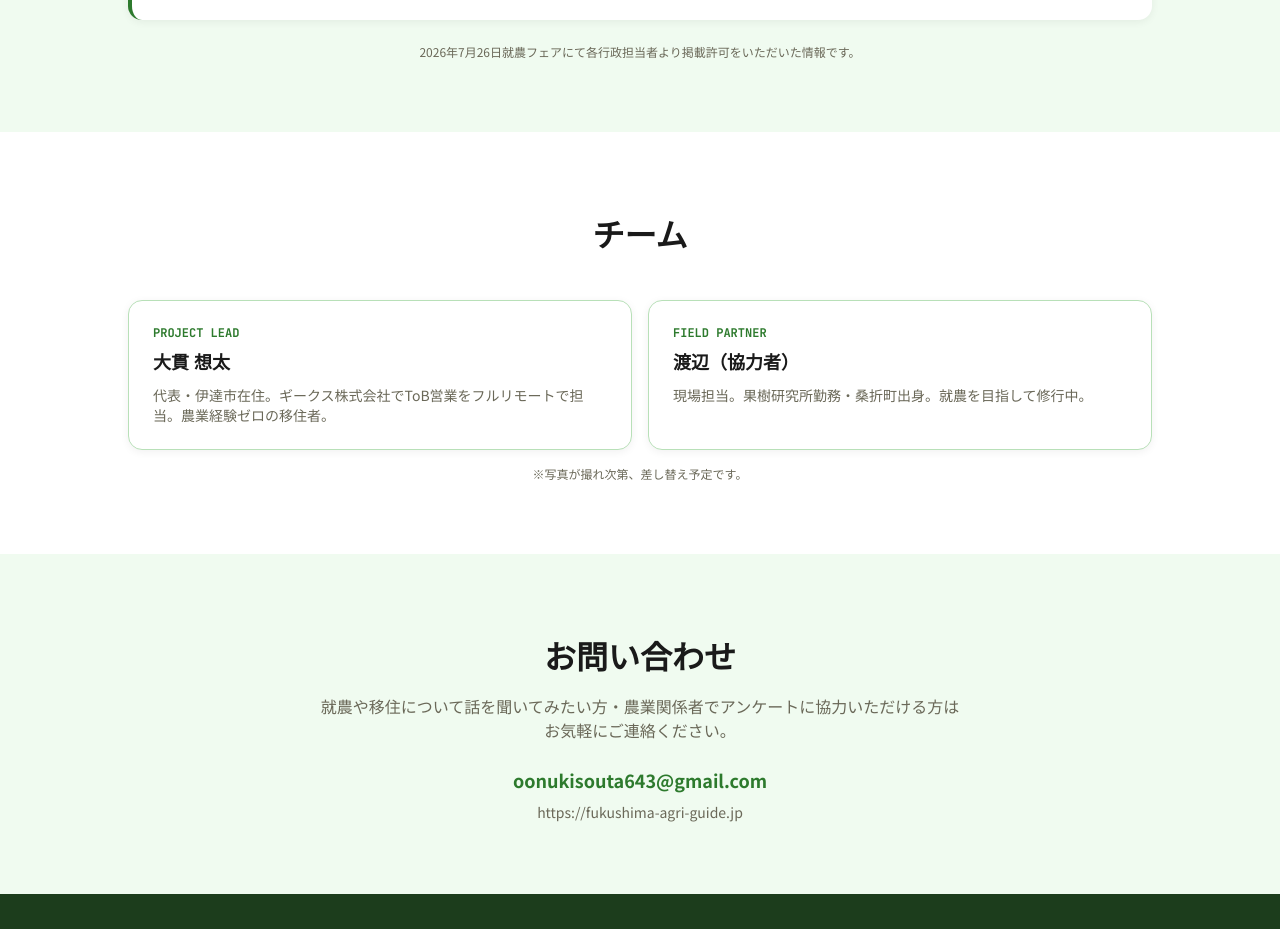
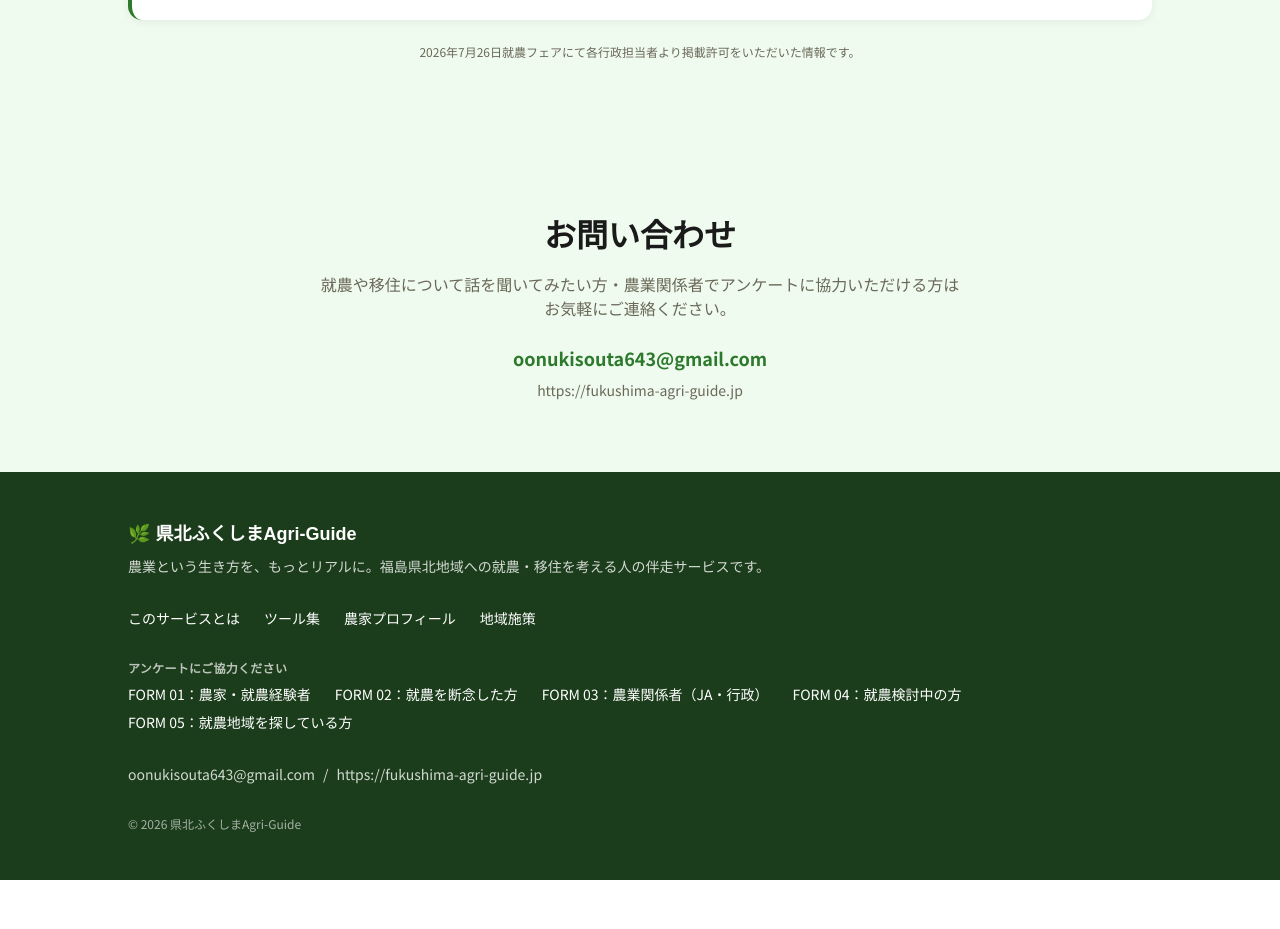
Before and after one commit to oonukisouta643-afk/agri-guide-next, a Next.js app: page / in a window 1280 px wide. Shown: the part 4160-5089 px from the top of the page. After the commit the page ends 5040 px from the top, so only its background shows below. Built offline with nearby package versions, Linux system fonts and the light colour scheme; no server answers.

Commit message:
Update page.tsx

```diff
--- a/src/app/page.tsx
+++ b/src/app/page.tsx
@@ -4,12 +4,12 @@ import { How } from "@/components/sections/How";
 import { Field } from "@/components/sections/Field";
 import { Tools } from "@/components/sections/Tools";
 import { Regions } from "@/components/sections/Regions";
-import { Team } from "@/components/sections/Team";
 import { Contact } from "@/components/sections/Contact";
 
 // トップページ（/）
 // 出典：AgriGuide_Next移行_要件定義書v2.0 §5
-// セクション順序：Hero→Story→How→Field→Tools→Regions→Team→Contact
+// セクション順序：Hero→Story→How→Field→Tools→Regions→Contact
+// 2026年8月20日：チーム紹介セクションは削除（運営者個人・協力者の情報を最小化する方針のため）
 
 export default function Home() {
   return (
@@ -20,7 +20,6 @@ export default function Home() {
       <Field />
       <Tools />
       <Regions />
-      <Team />
       <Contact />
     </>
   );
```
